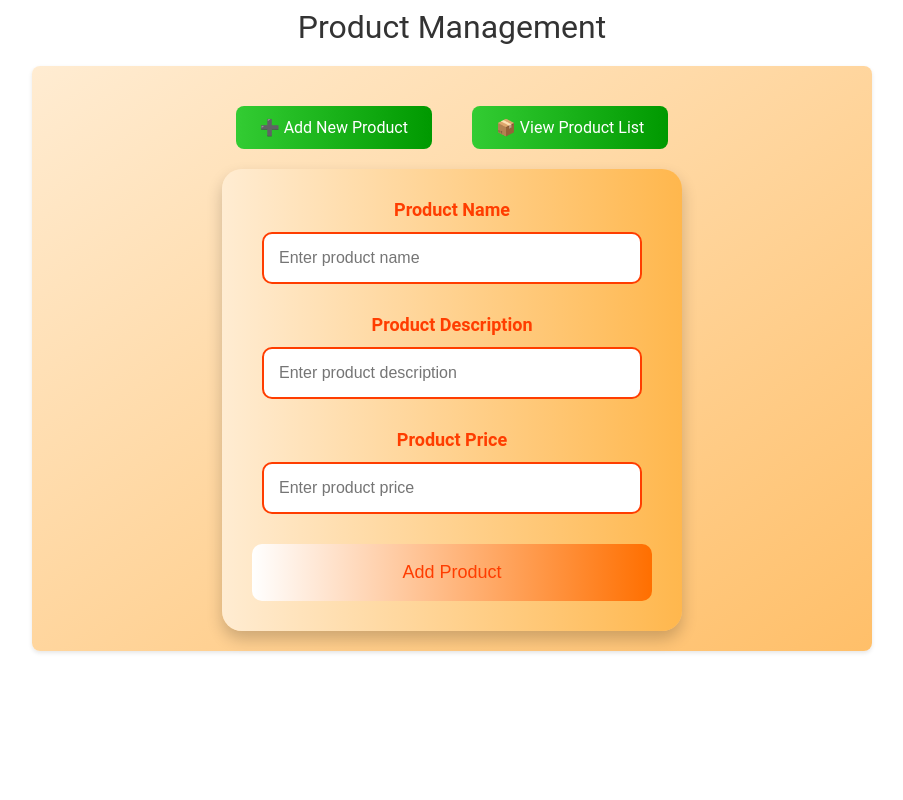
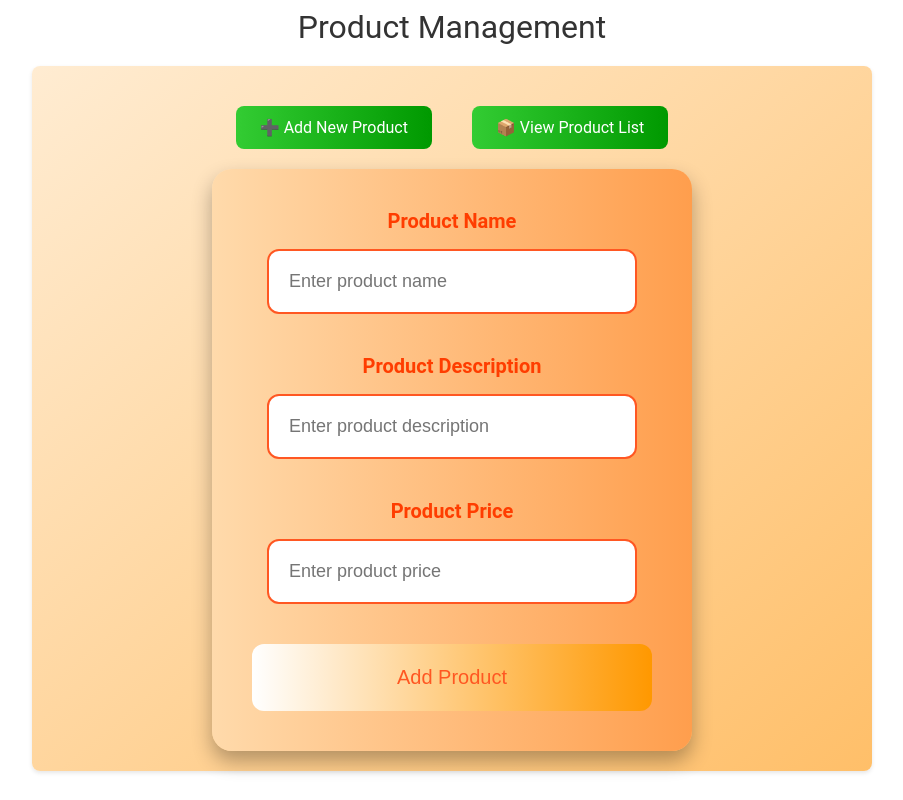
Before and after one commit to ranadaivan/ITEW6ACT2, a Vue app: page /add-product in a window 1280 px wide. Shown: the whole page, without its empty margins (188-1091 px from the left). Built offline with nearby package versions, Linux system fonts and the light colour scheme.

Commit message:
Redesigning

```diff
--- a/src/components/AddProduct.vue
+++ b/src/components/AddProduct.vue
@@ -64,52 +64,52 @@ export default {
 
 <style>
 .product-form {
-  background: linear-gradient(to right, #ffecd2, #ffb74d);
+  background: linear-gradient(to right, #ffdaab, #ff9e4d);
   border-radius: 20px;
-  padding: 30px;
+  padding: 40px;
   max-width: 400px;
   margin: 0 auto;
-  box-shadow: 0 8px 16px rgba(0, 0, 0, 0.2);
+  box-shadow: 0 10px 20px rgba(0, 0, 0, 0.3);
 }
 
 .form-group {
-  margin-bottom: 30px;
+  margin-bottom: 40px;
 }
 
 .label {
   font-weight: bold;
-  font-size: 18px;
-  color: #ff3d00;
-  margin-bottom: 12px;
+  font-size: 20px;
+  color: #ff5722;
+  margin-bottom: 16px;
 }
 
 .input {
-  width: calc(100% - 20px);
-  padding: 15px;
-  border: 2px solid #ff3d00;
-  border-radius: 10px;
+  width: calc(100% - 30px);
+  padding: 20px;
+  border: 2px solid #ff5722;
+  border-radius: 12px;
   box-sizing: border-box;
-  color: #ff6f00;
-  font-size: 16px;
+  color: #ff9800;
+  font-size: 18px;
 }
 
 .button {
   width: 100%;
-  padding: 18px;
-  background: linear-gradient(to right, #ffffff, #ff6f00);
-  color: #ff3d00;
+  padding: 22px;
+  background: linear-gradient(to right, #ffffff, #ff9800);
+  color: #ff5722;
   border: none;
-  border-radius: 10px;
+  border-radius: 12px;
   cursor: pointer;
-  font-size: 18px;
+  font-size: 20px;
   transition: background-color 0.3s;
 }
 
 .button:hover {
-  background: linear-gradient(to right, #ffffff, #ff9500);
+  background: linear-gradient(to right, #ffffff, #ffa726);
 }
 
 .button:active {
-  background: linear-gradient(to right, #ffffff, #ff3d00);
+  background: linear-gradient(to right, #ffffff, #ff5722);
 }
 </style>
```
Also changed, not shown: jsconfig.json (+2 -5 lines).
